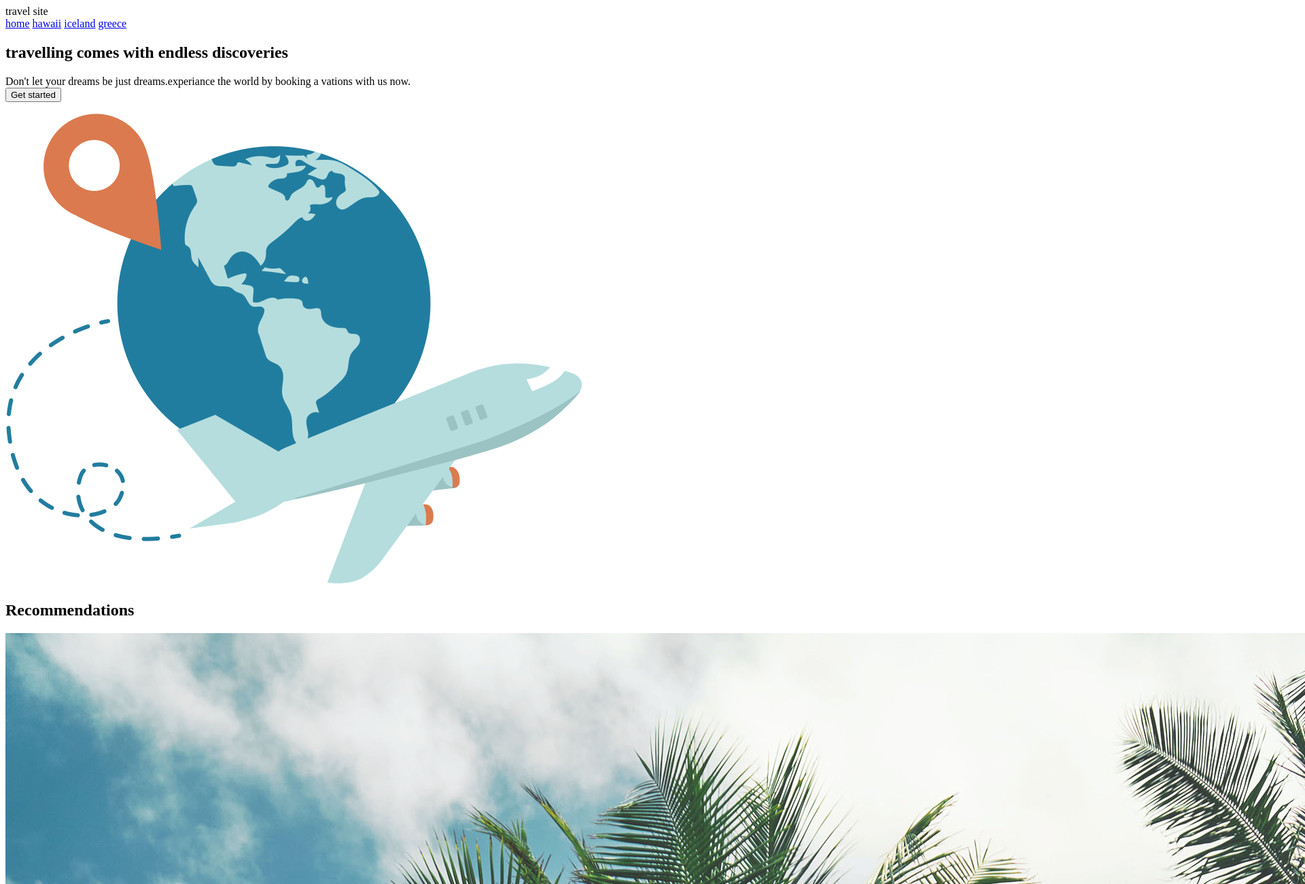
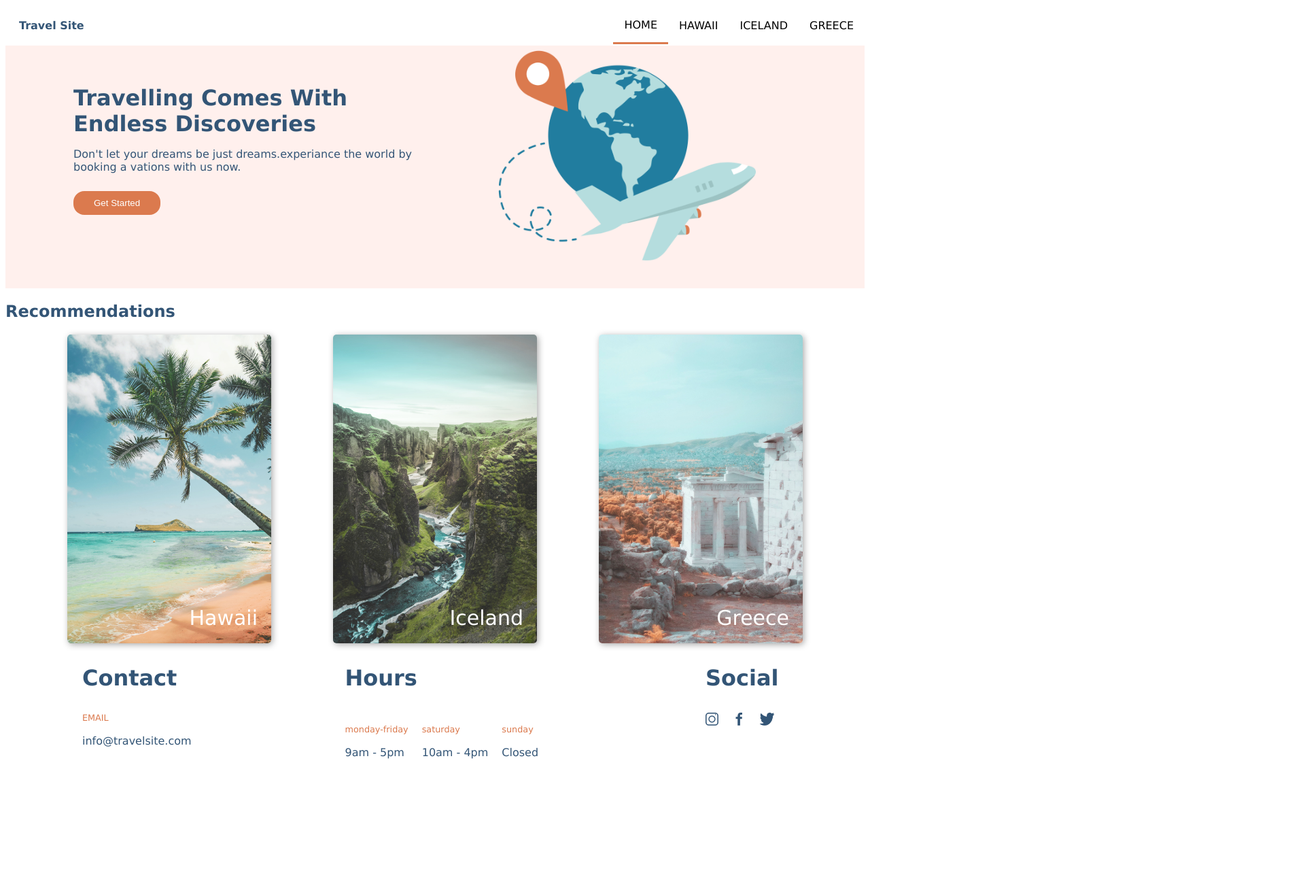
Before and after one commit to shaymaaamin/travel-site, a plain HTML site: page index.html in a window 1280 px wide. Shown: the top 1300 px of the page at 68% size, 1920 px wide, since content can reach past the window. After the commit the page ends 1124 px from the top, so only its background shows below. Drawn offline with Linux system fonts and the light colour scheme; the site is published under a folder, as on GitHub Pages, so addresses that start at the root find nothing.

Commit message:
fix links

```diff
--- a/index.html
+++ b/index.html
@@ -5,16 +5,16 @@
     <meta http-equiv="X-UA-Compatible" content="IE=edge" />
     <meta name="viewport" content="width=device-width, initial-scale=1.0" />
     <title>Document</title>
-    <link rel="stylesheet" href="/css/global.css" />
-    <link rel="stylesheet" href="/css/main.css" />
+    <link rel="stylesheet" href="./css/global.css" />
+    <link rel="stylesheet" href="./css/main.css" />
   </head>
   <body>
     <div class="topnav">
       <div class="topnav__title">travel site</div>
-      <a class="topnav__link topnav__link--active" href="/index.html">home</a>
-      <a class="topnav__link" href="/pages/Hawaii.html">hawaii</a>
-      <a class="topnav__link" href="/pages/Iceland.html">iceland</a>
-      <a class="topnav__link" href="/pages/Greece.html">greece</a>
+      <a class="topnav__link topnav__link--active" href="./index.html">home</a>
+      <a class="topnav__link" href="./pages/Hawaii.html">hawaii</a>
+      <a class="topnav__link" href="./pages/Iceland.html">iceland</a>
+      <a class="topnav__link" href="./pages/Greece.html">greece</a>
     </div>
     <section class="hero">
       <div class="hero__container">
@@ -25,7 +25,7 @@
         </div>
         <button class="button">Get started</button>
       </div>
-      <img class="hero__img" src="assets/images/hero.png" alt="travel" />
+      <img class="hero__img" src="./assets/images/hero.png" alt="travel" />
     </section>
 
     <h2>Recommendations</h2>
@@ -84,17 +84,17 @@
         <div>
           <img
             class="icon"
-            src="/assets/icons/icon-instagram.png"
+            src="./assets/icons/icon-instagram.png"
             alt="Instagram"
           />
           <img
             class="icon"
-            src="/assets/icons/icon-facebook.png"
+            src="./assets/icons/icon-facebook.png"
             alt="facebook"
           />
           <img
             class="icon"
-            src="/assets/icons/icon-twitter.png"
+            src="./assets/icons/icon-twitter.png"
             alt="Twitter"
           />
         </div>
```
